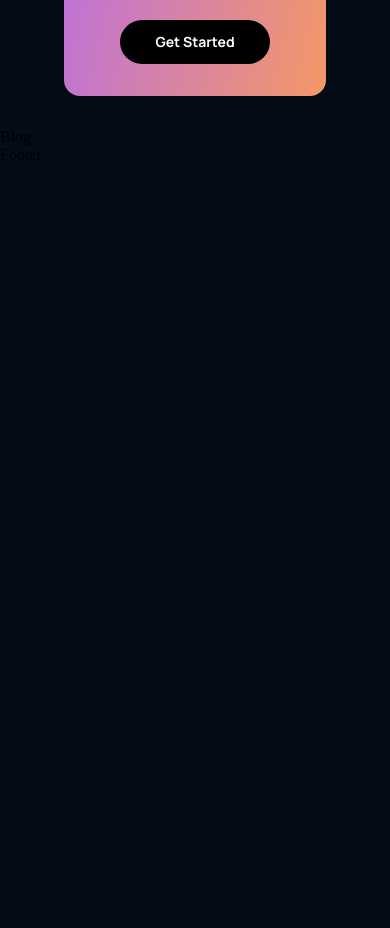
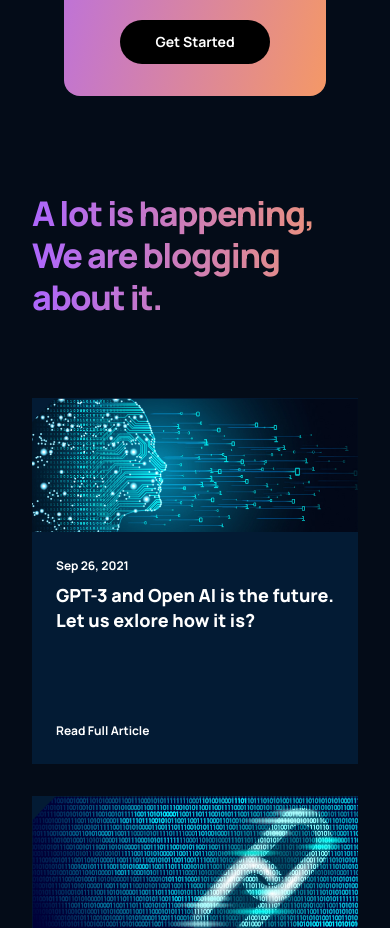
Before and after one commit to pirozheka/react-portfolio-youtube, a React (Create React App) app: page / in a window 390 px wide. Shown: the part 4460-5388 px from the top of the page. Before the commit the page ends 4624 px from the top, so only its background shows below. Built offline with nearby package versions, Linux system fonts and the light colour scheme.

Commit message:
blog section is ready

```diff
--- a/src/components/article/Article.jsx
+++ b/src/components/article/Article.jsx
@@ -1,10 +1,21 @@
 import React from 'react';
 import './article.css';
 
-const Article = () => {
+
+
+const Article = ( {imgUrl, date, title} ) => {
   return (
-    <div>
-      Article
+    <div className='gpt3__blog-container_article'>
+      <div className='gpt3__blog-container_article-image'>
+        <img src={imgUrl} alt="blog" />
+      </div>
+      <div className='gpt3__blog-container_article-content'>
+          <div>
+            <p>{date}</p>
+            <h4>{title}</h4>
+          </div>
+          <p>Read Full Article</p>
+        </div>
     </div>
   )
 }
--- a/src/components/article/article.css
+++ b/src/components/article/article.css
@@ -0,0 +1,56 @@
+.gpt3__blog-container_article {
+    width: 100%;
+    height: 100%;
+    display: flex;
+    flex-direction: column;
+    background: var(--color-footer);
+}
+
+.gpt3__blog-container_article-image {
+    width: 100%;
+    height: 100%;
+    background: var(--color-footer);
+}
+
+.gpt3__blog-container_article-image img {
+    width: 100%;
+    height: 100%;
+}
+
+.gpt3__blog-container_article-content {
+    display: flex;
+    flex-direction: column;
+    justify-content: space-between;
+    padding: 1rem 1.5rem;
+    height: 100%;
+}
+
+.gpt3__blog-container_article-content p {
+    font-family: var(--font-family);
+    font-weight: 700;
+    font-size:12px;
+    line-height: 35px;
+    color: #FFFFFF;
+}
+
+.gpt3__blog-container_article-content h4 {
+    font-family: var(--font-family);
+    font-weight: 800;
+    font-size: 25px;
+    line-height: 30px;
+    color: #FFFFFF;
+
+    margin-bottom: 5rem;
+    cursor: pointer;
+}
+
+.gpt3__blog-container_article-content p:last-child {
+    cursor: pointer;
+}
+
+@media screen and (max-width: 550px) {
+    .gpt3__blog-container_article-content h4 {
+        font-size: 18px;
+        line-height: 25px;
+    }
+}
--- a/src/containers/blog/Blog.jsx
+++ b/src/containers/blog/Blog.jsx
@@ -1,10 +1,26 @@
 import React from 'react';
+import { Article } from '../../components';
+import { blog01, blog02, blog03, blog04, blog05 } from './imports'
+
 import './blog.css';
 
 const Blog = () => {
   return (
-    <div>
-      Blog
+    <div className='gpt3__blog section__padding' id='blog'>
+      <div className='gpt3__blog-heading'>
+           <h2 className='gradient__text'>A lot is happening, We are blogging about it.</h2>
+      </div>
+      <div className='gpt3__blog-container'>
+        <div className='gpt3__blog-container_groupA'>
+            <Article imgUrl={blog01} date='Sep 26, 2021' title='GPT-3 and Open  AI is the future. Let us exlore how it is?' />
+        </div>
+        <div className='gpt3__blog-container_groupB'>
+            <Article imgUrl={blog02} date='Sep 26, 2021' title='GPT-3 and Open  AI is the future. Let us exlore how it is?' />
+            <Article imgUrl={blog03} date='Sep 26, 2021' title='GPT-3 and Open  AI is the future. Let us exlore how it is?' />
+            <Article imgUrl={blog04} date='Sep 26, 2021' title='GPT-3 and Open  AI is the future. Let us exlore how it is?' />
+            <Article imgUrl={blog05} date='Sep 26, 2021' title='GPT-3 and Open  AI is the future. Let us exlore how it is?' />
+        </div>
+      </div>
     </div>
   )
 }
--- a/src/containers/blog/blog.css
+++ b/src/containers/blog/blog.css
@@ -0,0 +1,77 @@
+.gpt3__blog {
+    display: flex;
+    flex-direction: column;
+}
+
+.gpt3__blog-heading {
+    width: 100%;
+    text-align: left;
+    margin-bottom: 5rem;
+}
+
+.gpt3__blog-heading h2 {
+    font-family: var(--font-family);
+    font-weight: 800;
+    font-size: 62px;
+    line-height: 75px;
+    letter-spacing: -0.04em;
+}
+
+.gpt3__blog-container {
+    display: flex;
+    flex-direction: row;
+}
+
+.gpt3__blog-container_groupA {
+    flex: 0.75;
+    margin-right: 2rem;
+}
+
+.gpt3__blog-container_groupB {
+    flex: 1;
+    display: grid;
+    grid-template-columns: repeat(2, 1fr);
+    grid-gap: 2rem;
+}
+
+@media screen and (max-width: 990px) {
+    .gpt3__blog-container {
+        flex-direction: column-reverse;
+    }
+
+    .gpt3__blog-container_groupA {
+        margin: 2rem 0;
+    }
+
+    .gpt3__blog-container_groupA .gpt3__blog-container_article {
+        width: 48%;
+    }
+
+    .gpt3__blog-container_groupA .gpt3__blog-container_article-image {
+        height: 250px;
+    }
+}
+
+@media screen and (max-width: 700px) {
+    .gpt3__blog-container_groupB {
+        grid-template-columns: repeat(1, 1fr);
+    }
+
+    .gpt3__blog-container_groupA .gpt3__blog-container_article {
+        width: 100%;
+    }
+
+    .gpt3__blog-heading h2 {
+        font-size: 46px;
+        line-height: 52px;
+
+    }
+}
+
+@media screen and (max-width: 550px) {
+    .gpt3__blog-heading h2 {
+        font-size: 34px;
+        line-height: 42px;
+
+    }
+}
--- /dev/null
+++ b/src/containers/blog/imports.js
@@ -0,0 +1,13 @@
+import blog01 from '../../assets/blog01.png';
+import blog02 from '../../assets/blog02.png';
+import blog03 from '../../assets/blog03.png';
+import blog04 from '../../assets/blog04.png';
+import blog05 from '../../assets/blog05.png';
+
+export {
+    blog01,
+    blog02,
+    blog03,
+    blog04,
+    blog05,
+}
```
